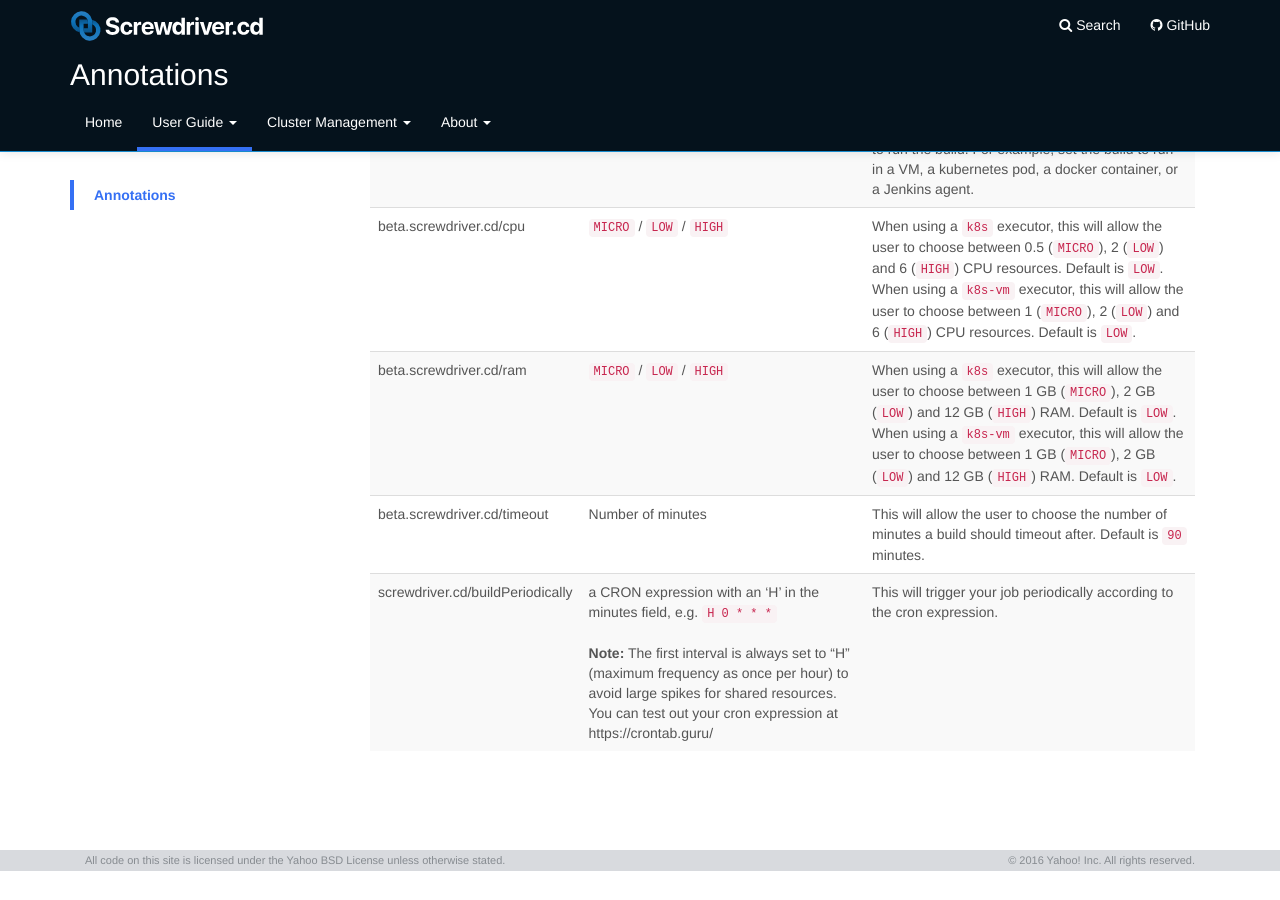
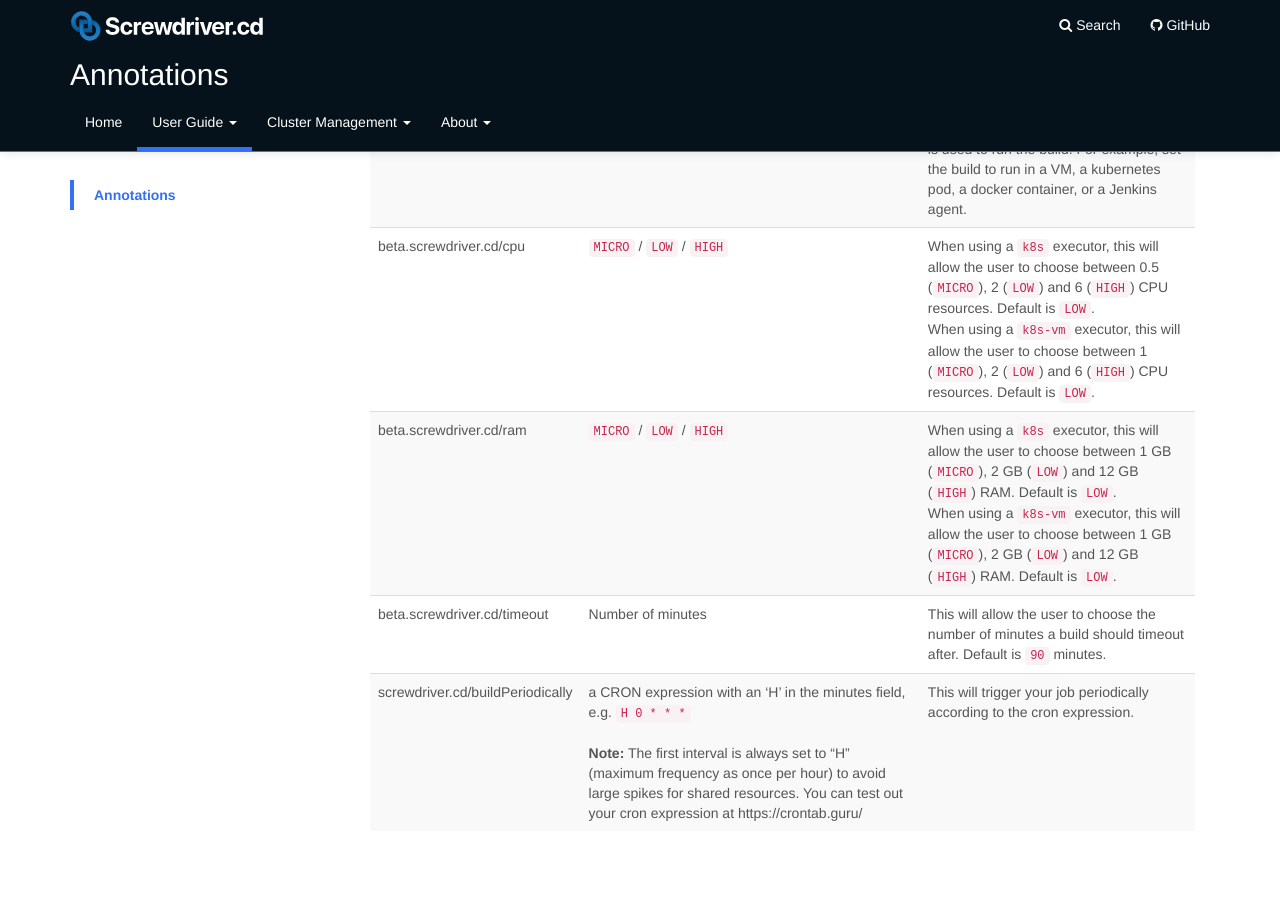
Before and after one commit to screwdriver-cd/guide, a Jekyll site: the page built from docs/user-guide/configuration/annotations.md, in a window 1280 px wide and 900 px high, scrolled down 619 px. Built offline with Jekyll 4.4.1, drawn with Linux system fonts in a browser that asks for light colours; before the commit the page ends 1490 px from its top, so only the background shows below that.

```diff
--- a/docs/user-guide/configuration/annotations.md
+++ b/docs/user-guide/configuration/annotations.md
@@ -33,7 +33,7 @@ Some Annotations are used to modify the properties of the build environment. The
 | Annotation | Values | Description |
 |------------|--------|-------------|
 | beta.screwdriver.cd/executor | Ask your cluster admin | This will determine what compute system is used to run the build. For example, set the build to run in a VM, a kubernetes pod, a docker container, or a Jenkins agent. |
-| beta.screwdriver.cd/cpu | `MICRO` / `LOW` / `HIGH` | When using a `k8s` executor, this will allow the user to choose between 0.5 (`MICRO`), 2 (`LOW`) and 6 (`HIGH`) CPU resources. Default is `LOW`. When using a `k8s-vm` executor, this will allow the user to choose between 1 (`MICRO`), 2 (`LOW`) and 6 (`HIGH`) CPU resources. Default is `LOW`. |
-| beta.screwdriver.cd/ram | `MICRO` / `LOW` / `HIGH` | When using a `k8s` executor, this will allow the user to choose between 1 GB (`MICRO`), 2 GB (`LOW`) and 12 GB (`HIGH`) RAM. Default is `LOW`. When using a `k8s-vm` executor, this will allow the user to choose between 1 GB (`MICRO`), 2 GB (`LOW`) and 12 GB (`HIGH`) RAM. Default is `LOW`. |
+| beta.screwdriver.cd/cpu | `MICRO` / `LOW` / `HIGH` | When using a `k8s` executor, this will allow the user to choose between 0.5 (`MICRO`), 2 (`LOW`) and 6 (`HIGH`) CPU resources. Default is `LOW`.<br>   When using a `k8s-vm` executor, this will allow the user to choose between 1 (`MICRO`), 2 (`LOW`) and 6 (`HIGH`) CPU resources. Default is `LOW`. |
+| beta.screwdriver.cd/ram | `MICRO` / `LOW` / `HIGH` | When using a `k8s` executor, this will allow the user to choose between 1 GB (`MICRO`), 2 GB (`LOW`) and 12 GB (`HIGH`) RAM. Default is `LOW`.<br> When using a `k8s-vm` executor, this will allow the user to choose between 1 GB (`MICRO`), 2 GB (`LOW`) and 12 GB (`HIGH`) RAM. Default is `LOW`. |
 | beta.screwdriver.cd/timeout | Number of minutes | This will allow the user to choose the number of minutes a build should timeout after. Default is `90` minutes. |
 | screwdriver.cd/buildPeriodically | a CRON expression with an 'H' in the minutes field, e.g. `H 0 * * *` <br><br>**Note:** The first interval is always set to "H" (maximum frequency as once per hour) to avoid large spikes for shared resources. You can test out your cron expression at https://crontab.guru/ | This will trigger your job periodically according to the cron expression. |
```
